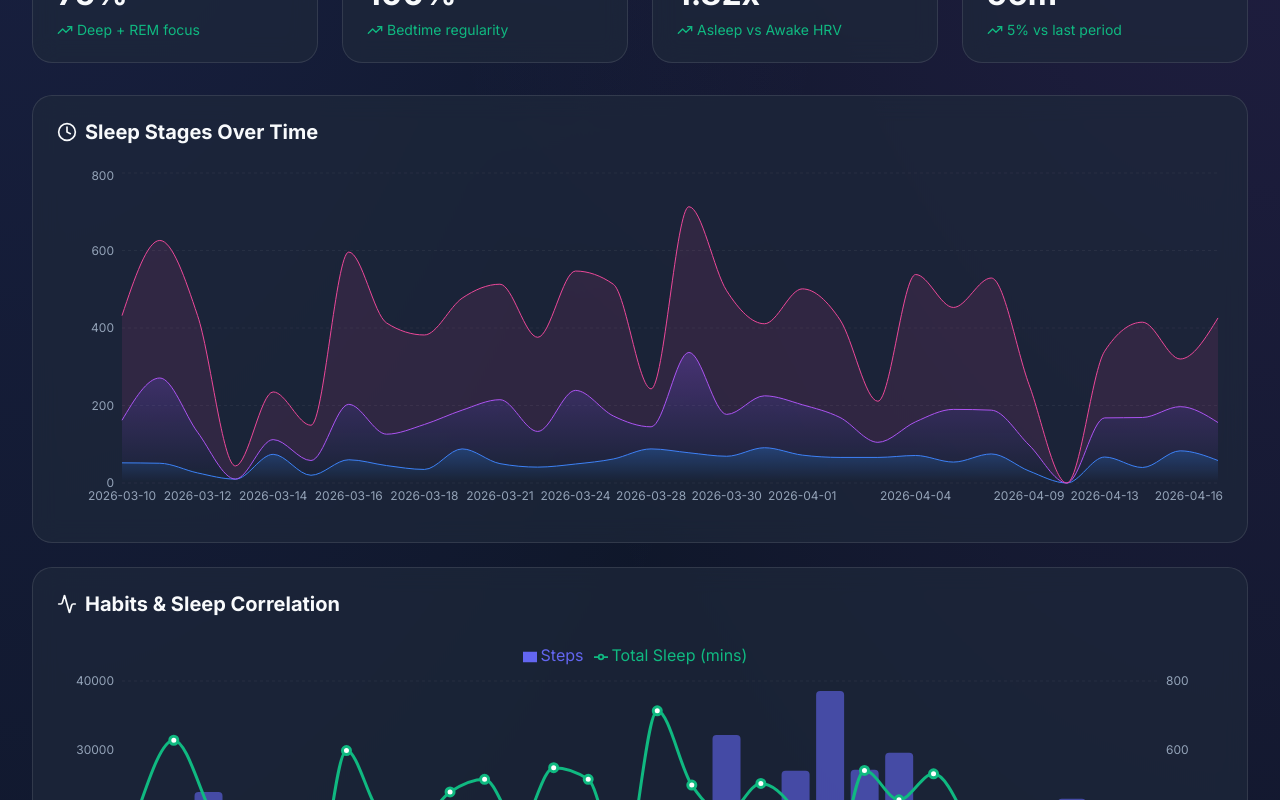
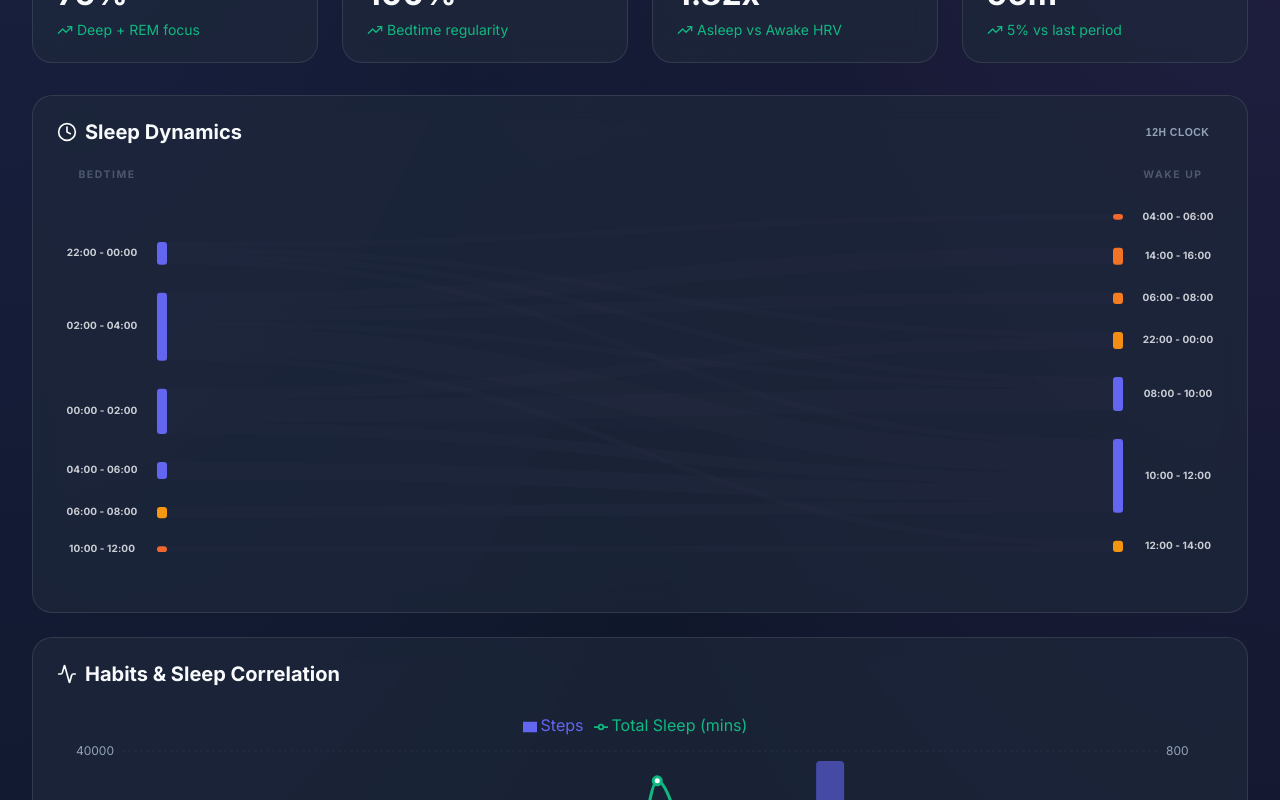
Before and after one commit to LucidMach/Sleep-More, a React (Vite) app: page / in a window 1280 px wide. Shown: the part 700-1500 px from the top of the page. Built offline with nearby package versions, Linux system fonts and the light colour scheme.

Commit message:
sankey diagram for sleep and wake up times

```diff
--- a/src/components/SleepCharts.jsx
+++ b/src/components/SleepCharts.jsx
@@ -1,68 +1,231 @@
+import { useMemo, useState } from 'react';
 import {
-  AreaChart, Area, XAxis, YAxis, CartesianGrid, Tooltip, ResponsiveContainer,
+  Sankey, AreaChart, Area, XAxis, YAxis, CartesianGrid, Tooltip, ResponsiveContainer,
   BarChart, Bar, Legend, Cell, ComposedChart, Line
 } from 'recharts';
 import { Clock, Activity, Sun } from 'lucide-react';
 import CustomTooltip from './CustomTooltip';
 
-const SleepCharts = ({ visibleData }) => (
+const formatBucketTime = (hour, use24Hour) => {
+  const endHour = (hour + 2) % 24;
+  if (use24Hour) {
+    return `${hour.toString().padStart(2, '0')}:00 - ${endHour.toString().padStart(2, '0')}:00`;
+  }
+  const format12 = (h) => {
+    if (h === 0) return '12 AM';
+    if (h === 12) return '12 PM';
+    return h < 12 ? `${h} AM` : `${h - 12} PM`;
+  };
+  return `${format12(hour)} - ${format12(endHour)}`;
+};
+
+const SankeyNode = (props) => {
+  const { x, y, width, height, payload, use24Hour, setHoveredNode } = props;
+  const isSleep = payload.type === 'Sleep';
+
+  return (
+    <g
+      onMouseEnter={() => setHoveredNode(payload.name)}
+      onMouseLeave={() => setHoveredNode(null)}
+      style={{ cursor: 'pointer' }}
+    >
+      <rect
+        x={x} y={y} width={width} height={height}
+        fill={payload.fill || 'var(--text-secondary)'}
+        rx="3"
+        fillOpacity={1}
+        style={{ transition: 'all 0.4s cubic-bezier(0.4, 0, 0.2, 1)' }}
+      />
+      <g transform={`translate(${isSleep ? x - 55 : x + width + 55}, ${y + height / 2})`}>
+        <text
+          textAnchor="middle"
+          dominantBaseline="middle"
+          fill="var(--text-primary)"
+          fontSize={10}
+          fontWeight={700}
+          letterSpacing="0.01em"
+          style={{ pointerEvents: 'none', opacity: 0.8 }}
+        >
+          {formatBucketTime(payload.hour, use24Hour)}
+        </text>
+      </g>
+    </g>
+  );
+};
+
+const SankeyLink = (props) => {
+  const { sourceX, targetX, sourceY, targetY, sourceControlX, targetControlX, linkWidth, payload, hoveredNode } = props;
+  const [selfHovered, setSelfHovered] = useState(false);
+
+  const isRelated = hoveredNode && (payload.source.name === hoveredNode || payload.target.name === hoveredNode);
+  const isHighlighted = selfHovered || isRelated;
+
+  return (
+    <path
+      d={`
+        M${sourceX},${sourceY}
+        C${sourceControlX},${sourceY} ${targetControlX},${targetY} ${targetX},${targetY}
+      `}
+      stroke={isHighlighted ? '#fff' : 'rgba(148, 163, 184, 0.1)'}
+      strokeWidth={Math.max(1, linkWidth)}
+      fill="none"
+      strokeOpacity={isHighlighted ? 0.8 : 0.2}
+      onMouseEnter={() => setSelfHovered(true)}
+      onMouseLeave={() => setSelfHovered(false)}
+      style={{ transition: 'stroke 0.3s ease, stroke-opacity 0.3s ease', cursor: 'pointer' }}
+    />
+  );
+};
+
+const getLinkColor = (durationMins) => {
+  const hrs = durationMins / 60;
+  let r, g, b;
+  if (hrs >= 6 && hrs <= 8) {
+    r = 99; g = 102; b = 241;
+  } else if (hrs < 6) {
+    const ratio = Math.min(1, hrs / 6);
+    r = Math.round(239 + (245 - 239) * ratio);
+    g = Math.round(68 + (158 - 68) * ratio);
+    b = Math.round(68 + (11 - 68) * ratio);
+  } else {
+    const ratio = Math.min(1, (hrs - 8) / 4);
+    r = Math.round(245 + (239 - 245) * ratio);
+    g = Math.round(158 + (68 - 158) * ratio);
+    b = Math.round(11 + (68 - 11) * ratio);
+  }
+  return `rgb(${r}, ${g}, ${b})`;
+};
+
+const getBucket = (mins) => {
+  const m = mins % 1440;
+  const h = Math.floor(m / 60);
+  return Math.floor(h / 2) * 2;
+};
+
+const SleepCharts = ({ visibleData }) => {
+  const [use24Hour, setUse24Hour] = useState(true);
+  const [hoveredNode, setHoveredNode] = useState(null);
+
+  const sankeyData = useMemo(() => {
+    const nodes = [];
+    const links = [];
+    const nodeMap = new Map();
+    const nodeDurations = new Map();
+
+    const uniqueBuckets = new Set();
+    visibleData.forEach(d => {
+      if (d.sleep_events) {
+        d.sleep_events.forEach(event => {
+          uniqueBuckets.add(`Sleep:${getBucket(event.start)}`);
+          uniqueBuckets.add(`Wake:${getBucket(event.end)}`);
+        });
+      }
+    });
+
+    const sortedNames = Array.from(uniqueBuckets).sort((a, b) => {
+      const [typeA, hourA] = a.split(':');
+      const [typeB, hourB] = b.split(':');
+      if (typeA !== typeB) return typeA === 'Wake' ? 1 : -1;
+      return parseInt(hourA) - parseInt(hourB);
+    });
+
+    sortedNames.forEach(key => {
+      const [type, hour] = key.split(':');
+      nodeMap.set(key, nodes.length);
+      nodes.push({ name: key, type, hour: parseInt(hour) });
+    });
+
+    const linkMap = new Map();
+
+    visibleData.forEach(d => {
+      if (d.sleep_events) {
+        d.sleep_events.forEach(event => {
+          const sleepKey = `Sleep:${getBucket(event.start)}`;
+          const wakeKey = `Wake:${getBucket(event.end)}`;
+
+          const source = nodeMap.get(sleepKey);
+          const target = nodeMap.get(wakeKey);
+
+          if (!nodeDurations.has(source)) nodeDurations.set(source, []);
+          if (!nodeDurations.has(target)) nodeDurations.set(target, []);
+          nodeDurations.get(source).push(event.duration);
+          nodeDurations.get(target).push(event.duration);
+
+          const key = `${source}-${target}`;
+          if (!linkMap.has(key)) {
+            linkMap.set(key, { source, target, value: 0, durations: [] });
+          }
+          const link = linkMap.get(key);
+          link.value += 1;
+          link.durations.push(event.duration);
+        });
+      }
+    });
+
+    nodes.forEach((node, i) => {
+      const durations = nodeDurations.get(i) || [];
+      const avgDuration = durations.reduce((a, b) => a + b, 0) / (durations.length || 1);
+      node.fill = getLinkColor(avgDuration);
+    });
+
+    for (const link of linkMap.values()) {
+      links.push({
+        source: link.source,
+        target: link.target,
+        value: link.value,
+      });
+    }
+
+    if (nodes.length === 0 || links.length === 0) {
+      return { nodes: [{ name: 'No Data', type: 'Sleep', hour: 0 }, { name: 'Empty', type: 'Wake', hour: 0 }], links: [{ source: 0, target: 1, value: 1 }] };
+    }
+
+    return { nodes, links };
+  }, [visibleData]);
+
+  return (
     <div className="grid">
       <div className="card chart-card">
-      <h2><Clock size={20} /> Sleep Stages Over Time</h2>
-      <div style={{ width: '100%', height: 350 }}>
+        <div style={{ display: 'flex', justifyContent: 'space-between', alignItems: 'center', marginBottom: '1.5rem' }}>
+          <h2 style={{ margin: 0 }}><Clock size={20} /> Sleep Dynamics</h2>
+          <button
+            className="timeframe-btn"
+            onClick={() => setUse24Hour(!use24Hour)}
+            style={{ fontSize: '0.65rem', padding: '0.35rem 0.85rem', textTransform: 'uppercase', letterSpacing: '0.05em', fontWeight: 700 }}
+          >
+            {use24Hour ? '12H Clock' : '24H Clock'}
+          </button>
+        </div>
+        <div style={{ width: '100%', height: 420, padding: '1rem 0', position: 'relative' }}>
+          {/* Column Headers */}
+          <div style={{
+            position: 'absolute',
+            top: 0,
+            left: 0,
+            right: 0,
+            display: 'flex',
+            justifyContent: 'space-between',
+            fontSize: '0.65rem',
+            fontWeight: 800,
+            letterSpacing: '0.15em',
+            color: 'var(--text-secondary)',
+            opacity: 0.4,
+            textTransform: 'uppercase',
+            pointerEvents: 'none'
+          }}>
+            <span style={{ width: 100, textAlign: 'center' }}>Bedtime</span>
+            <span style={{ width: 100, textAlign: 'center' }}>Wake Up</span>
+          </div>
+
           <ResponsiveContainer>
-          <AreaChart data={visibleData}>
-            <defs>
-              <linearGradient id="colorDeep" x1="0" y1="0" x2="0" y2="1">
-                <stop offset="5%" stopColor="var(--deep)" stopOpacity={0.3}/>
-                <stop offset="95%" stopColor="var(--deep)" stopOpacity={0}/>
-              </linearGradient>
-              <linearGradient id="colorREM" x1="0" y1="0" x2="0" y2="1">
-                <stop offset="5%" stopColor="var(--rem)" stopOpacity={0.3}/>
-                <stop offset="95%" stopColor="var(--rem)" stopOpacity={0}/>
-              </linearGradient>
-            </defs>
-            <CartesianGrid strokeDasharray="3 3" vertical={false} />
-            <XAxis
-              dataKey="label"
-              axisLine={false}
-              tickLine={false}
-              tick={{ fill: 'var(--text-secondary)', fontSize: 12 }}
+            <Sankey
+              data={sankeyData}
+              node={<SankeyNode use24Hour={use24Hour} setHoveredNode={setHoveredNode} />}
+              link={<SankeyLink hoveredNode={hoveredNode} />}
+              margin={{ top: 30, right: 100, bottom: 20, left: 100 }}
+              nodePadding={28}
+              iterations={64}
             />
-            <YAxis
-              axisLine={false}
-              tickLine={false}
-              tick={{ fill: 'var(--text-secondary)', fontSize: 12 }}
-            />
-            <Tooltip content={<CustomTooltip />} />
-            <Area
-              type="monotone"
-              dataKey="mins_deep"
-              name="Deep"
-              stackId="1"
-              stroke="var(--deep)"
-              fillOpacity={1}
-              fill="url(#colorDeep)"
-            />
-            <Area
-              type="monotone"
-              dataKey="mins_rem"
-              name="REM"
-              stackId="1"
-              stroke="var(--rem)"
-              fillOpacity={1}
-              fill="url(#colorREM)"
-            />
-            <Area
-              type="monotone"
-              dataKey="mins_core"
-              name="Core"
-              stackId="1"
-              stroke="var(--core)"
-              fillOpacity={0.1}
-              fill="var(--core)"
-            />
-          </AreaChart>
           </ResponsiveContainer>
         </div>
       </div>
@@ -137,5 +300,6 @@ const SleepCharts = ({ visibleData }) => (
       </div>
     </div>
   );
+};
 
 export default SleepCharts;
--- a/src/utils/dataProcessor.js
+++ b/src/utils/dataProcessor.js
@@ -71,6 +71,7 @@ export const aggregateData = (data, timeframe) => {
         mins_daylight: 0,
         mins_in_bed: 0,
         sleep_starts: [],
+        sleep_events: [],
       };
     }
 
@@ -100,6 +101,12 @@ export const aggregateData = (data, timeframe) => {
       let mins = s1;
       if (h1 < 12) mins += 1440;
       g.sleep_starts.push(mins);
+
+      g.sleep_events.push({
+        start: s1,
+        end: s2,
+        duration: row.mins_asleep || 0
+      });
     }
   });
 
```
Lines whose indentation alone changed are shown as unchanged.
